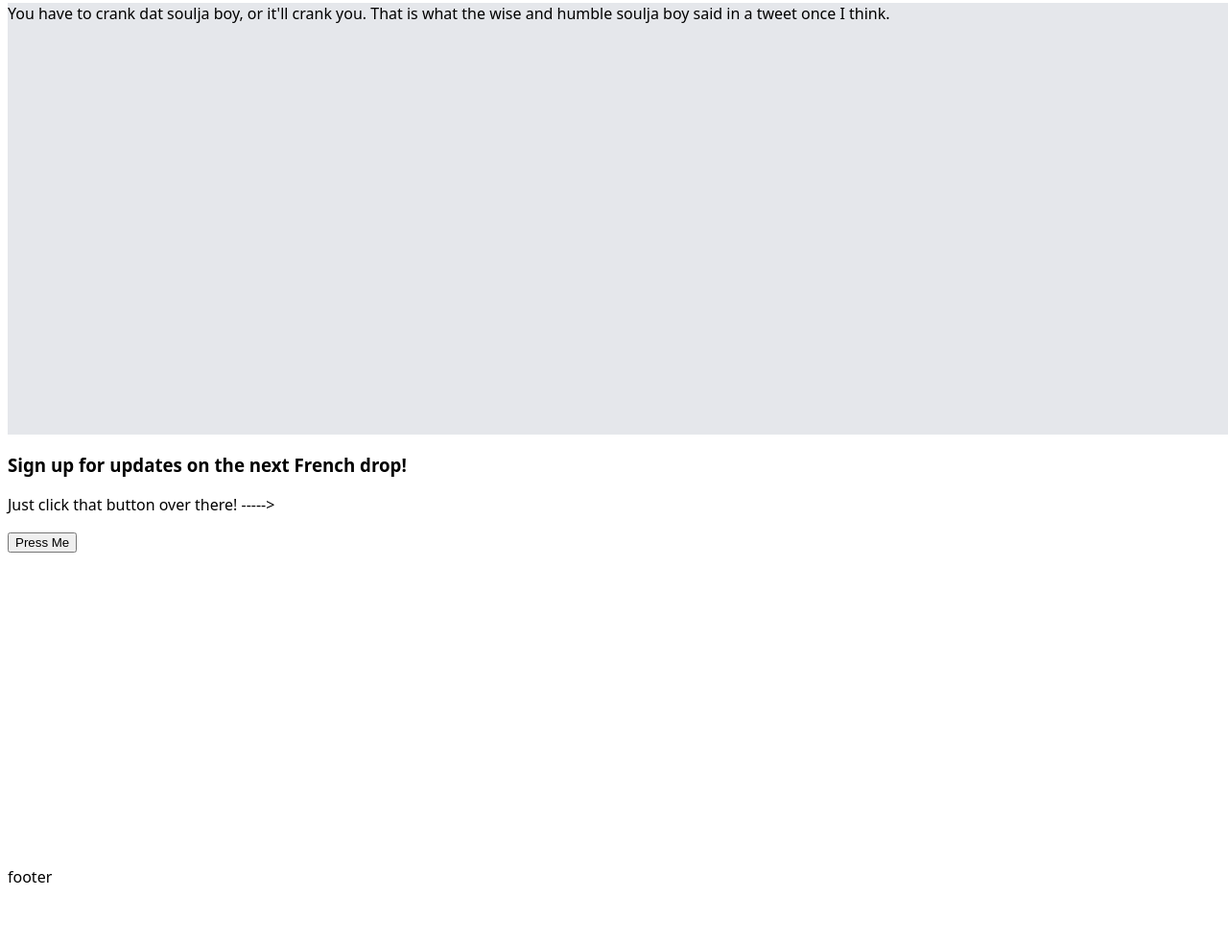
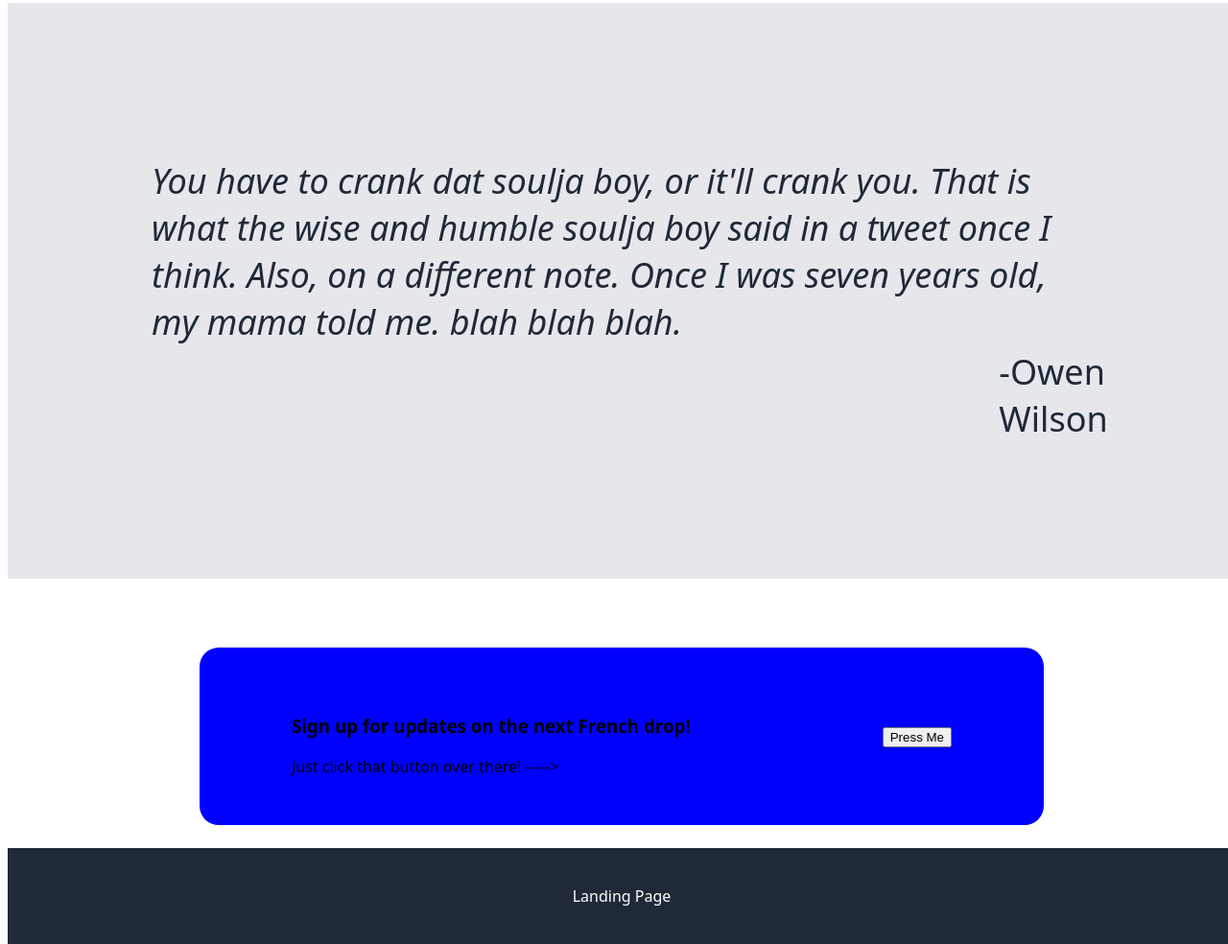
Before and after one commit to ChrisSandtoes/landing-page-project, a plain HTML site: page index.html in a window 1280 px wide. Shown: the part 963-1947 px from the top of the page at 96% size. Before the commit the page ends 1896 px from the top, so only its background shows below. Drawn offline with Linux system fonts and the light colour scheme.

Commit message:
could  have been done better, but time to move on to some real coding

```diff
--- a/index.html
+++ b/index.html
@@ -57,13 +57,21 @@
     </div>
 
     <div class="third">
-        You have to crank dat soulja boy, or it'll crank you. That is what the wise and humble soulja boy said in a tweet once I think.
+
+        <div class="soulja">
+            <em>You have to crank dat soulja boy, or it'll crank you. That is what the wise and humble soulja boy said in a tweet once I think. Also, on a different note.
+            Once I was seven years old, my mama told me. blah blah blah. </em>
+            <div id="owen">-Owen Wilson
+        </div>
+
     </div>
 
     <div class="fourth">
         <div class="french-drop">
-            <h3>Sign up for updates on the next French drop!</h3>
-            <p>Just click that button over there! -----></p>
+          <div class="resize">
+            <div> <h3>Sign up for updates on the next French drop!</h3></div>
+            <div>Just click that button over there! -----></div>
+            </div>
             <a href="https://www.youtube.com/watch?v=dQw4w9WgXcQ&ab_channel=RickAstley">
 
                 <button>Press Me</button>
@@ -72,7 +80,7 @@
     </div>
 
     <footer>
-        footer
+        Landing Page
     </footer>
 
 
--- a/style.css
+++ b/style.css
@@ -51,6 +51,7 @@
 .third {
     flex: 1 1 450px;
     background-color: #e5e7eb;
+
 }
 
 .fourth {
@@ -113,3 +114,47 @@
 .pepe {
     width: 200px;
 }
+
+.soulja {
+    display: flex;
+    justify-content: center;
+    align-items: center;
+    height: 100%;
+    margin: 0 150px;
+    flex-wrap: wrap;
+    font-size: 36px;
+    margin-top: 60px;
+    color: #1f2937;
+    font-weight: lighter;
+}
+
+#owen {
+    margin: -300px 0 0 900px;
+    font-weight: 400;
+
+}
+
+.french-drop {
+    display: flex;
+    justify-content: center;
+    align-items: center;
+    background-color: blue;
+    gap: 200px;
+    margin: 12px 200px;
+    border-radius: 20px;
+    padding: 50px;
+}
+
+.resize {
+    max-width: 700px;
+}
+
+footer {
+    background-color: #1f2937;
+    color: white;
+    display: flex;
+    justify-content: center;
+    margin: 24px 0;
+    height: 100px;
+    align-items: center;
+}
```
